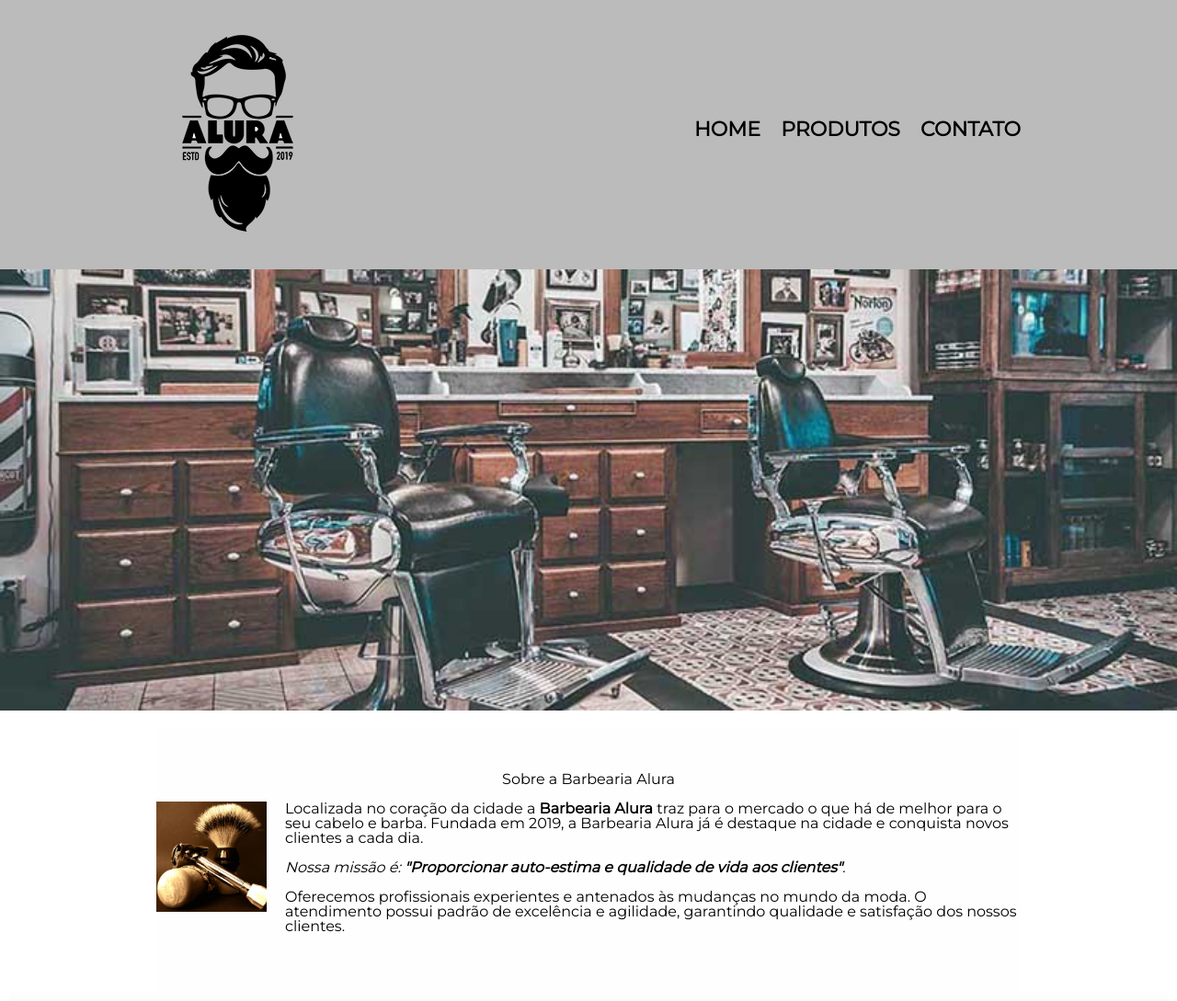
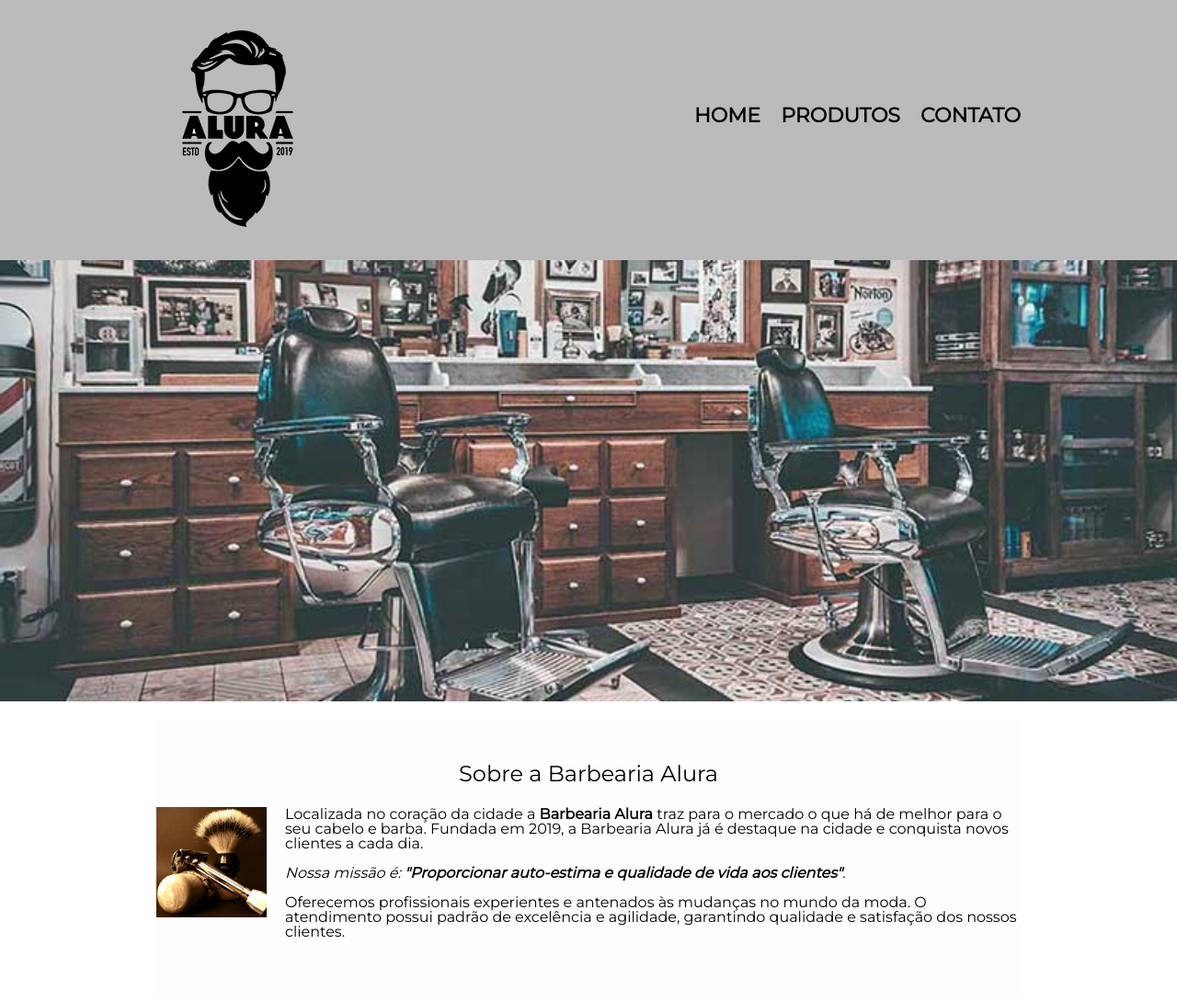
Before and after one commit to cristoliveira/projeto-alura, a plain HTML site: page index.html in a window 1280 px wide. Shown: the top 1089 px of the page at 92% size. Drawn offline with Linux system fonts and the light colour scheme.

Commit message:
Update style.css

```diff
--- a/style.css
+++ b/style.css
@@ -4,7 +4,7 @@ body {
 
 header {
   background: #bbbbbb;
-  padding: 20px 0;
+  padding: 15px 0;
 }
 
 .caixa {
@@ -15,7 +15,7 @@ header {
 
 nav {
   position: absolute;
-  top: 110px;
+  top: 100px;
   right: 0;
 }
 
@@ -166,7 +166,7 @@ th {
 
 .titulo-principal {
   text-align: center;
-  font-size: 1em;
+  font-size: 1.5em;
   margin: 0 0 1em;
   clear: left;
 }
```
